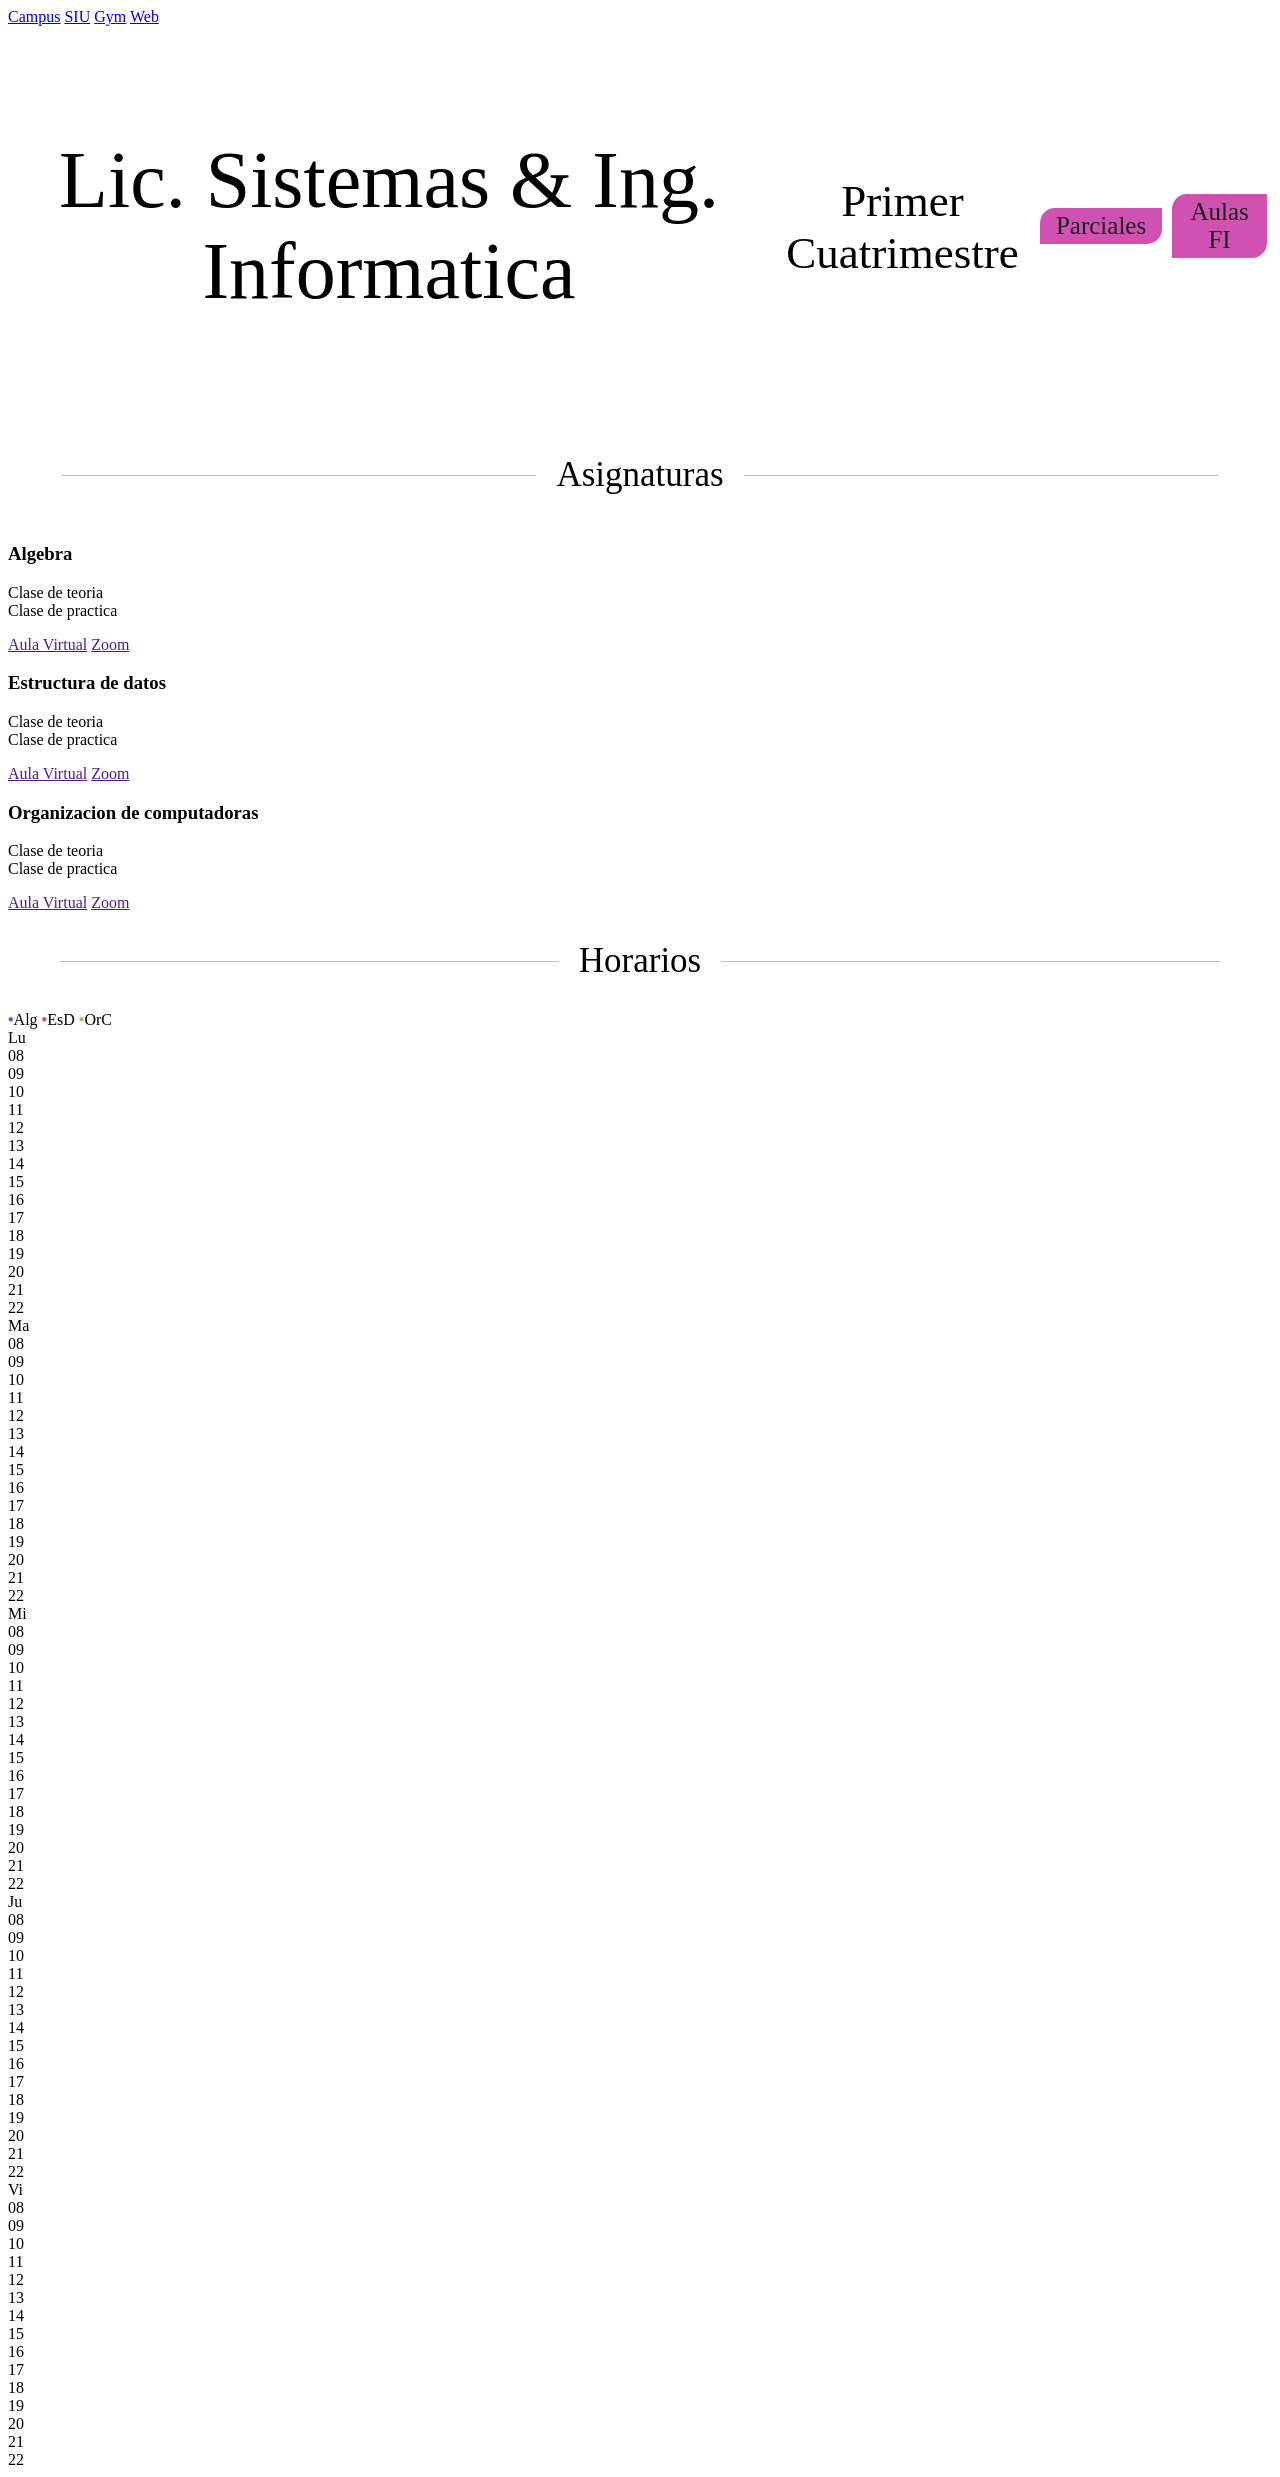
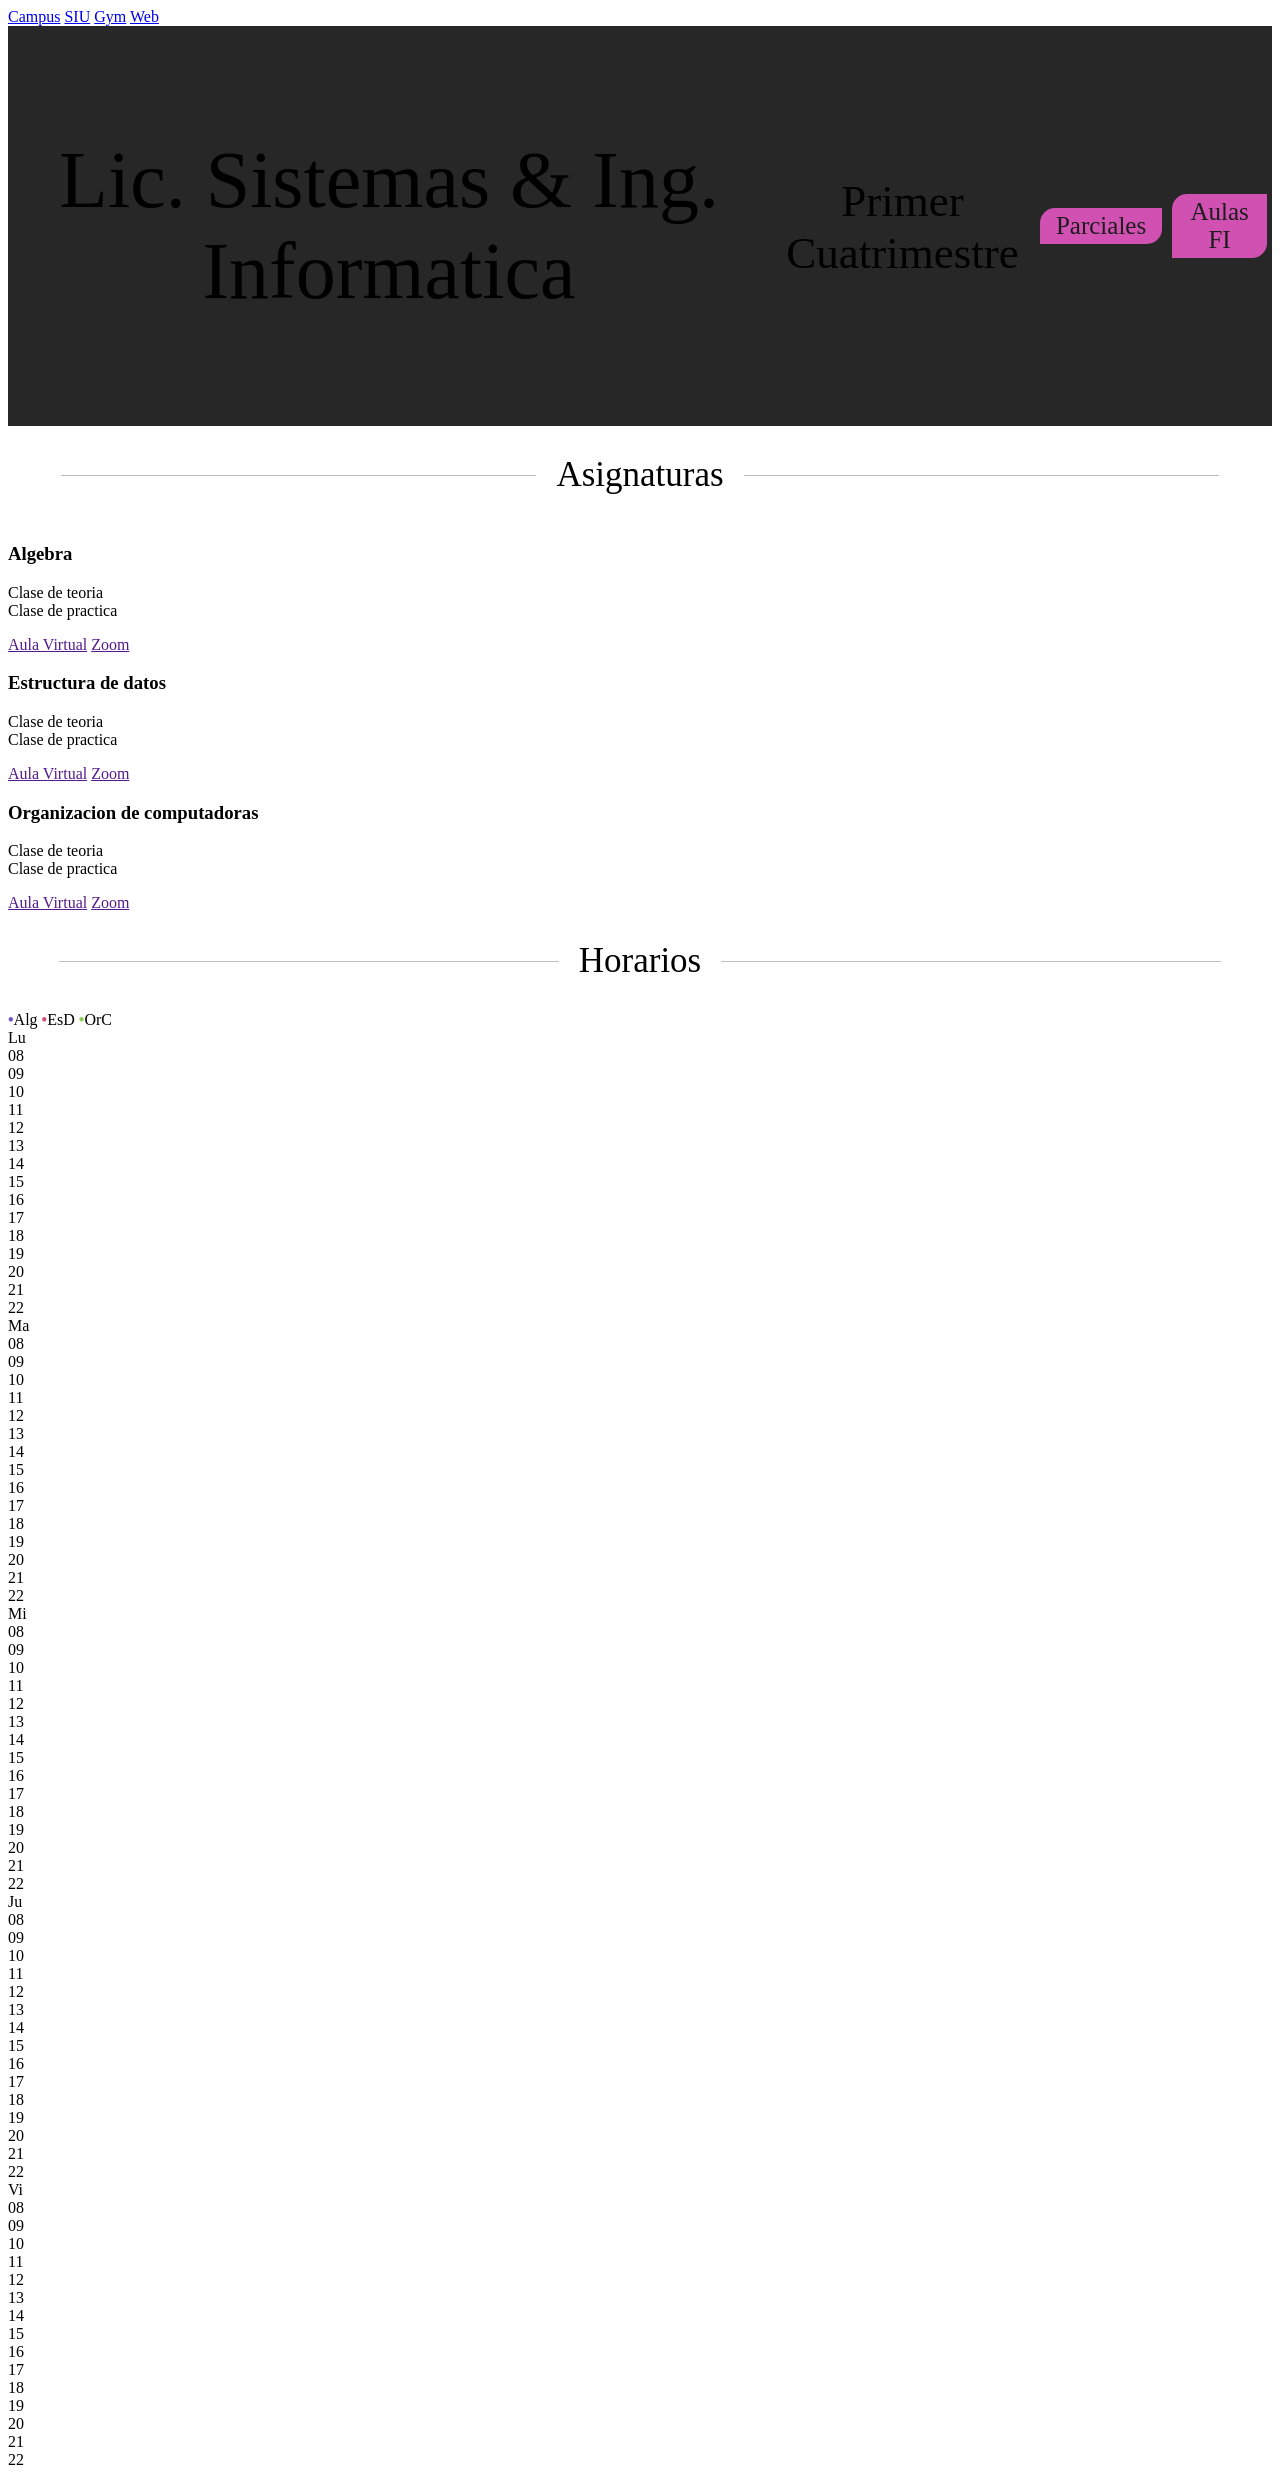

cambio en la UI v0.2

--- a/titulos_subtitulos.css
+++ b/titulos_subtitulos.css
@@ -4,6 +4,8 @@
   align-items: center;
   justify-content: center;
   text-align: center;
+  background-color: #272727;
+  
   h1 {
     font-weight: normal;
     font-size: 80px;
@@ -22,8 +24,7 @@
     margin: 0 5px;
     text-decoration: none;
   }
-  a:hover{;
-    color: white;
+  a:hover{
     text-decoration: underline;
   }
 
@@ -133,7 +134,7 @@
     font-size: 20px;
   }   
 
-@media only screen and (max-width: 751px) {
+@media only screen and (max-width: 700px) {
   .titulos_atajos h1 {
     font-size: 70px;
   }
@@ -159,7 +160,7 @@
   }
 }
 
-@media only screen and (max-width: 751px) {
+@media only screen and (max-width: 700px) {
   .subtitulo h2 {
     font-size: 25px;
   }
